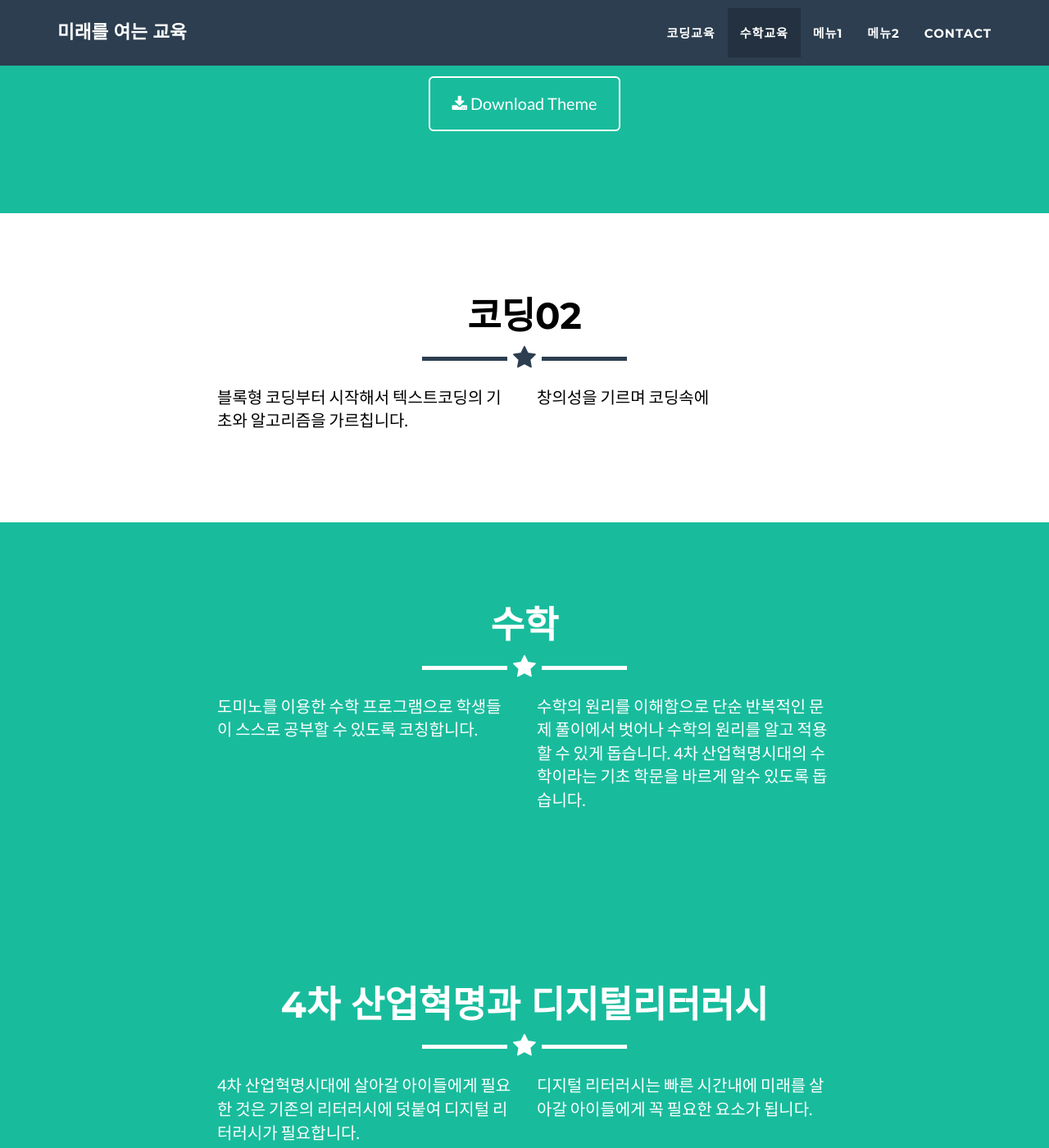
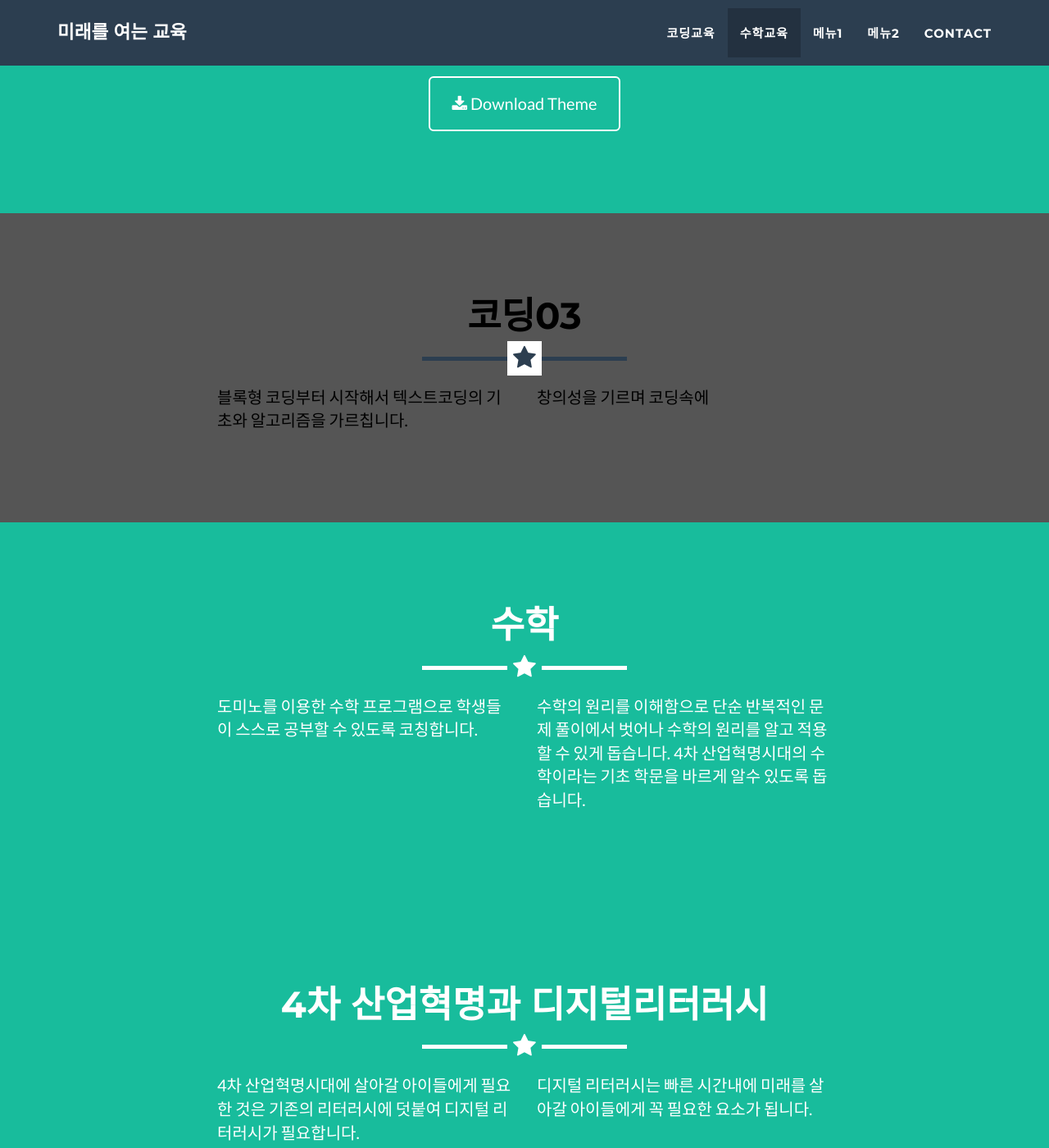
Before and after one commit to eventia/eventia.github.io, a Jekyll site: the page built from index.html, in a window 1280 px wide and 1400 px high, scrolled down 2688 px. Shown: the whole window at 82% size. Built offline with Jekyll 4.4.1, drawn with Linux system fonts in a browser that asks for light colours.

Commit message:
HomePage 2019-02-08-[19:05]

```diff
--- a/_includes/css/main.css
+++ b/_includes/css/main.css
@@ -462,5 +462,5 @@ footer .footer-below {
 
 section.menupage {
     color: #000;
-    background: #fff;
+    background: #555;
 }
--- a/_includes/menupage1.html
+++ b/_includes/menupage1.html
@@ -3,7 +3,7 @@
         <div class="container">
             <div class="row">
                 <div class="col-lg-12 text-center">
-                    <h2>코딩02</h2>
+                    <h2>코딩03</h2>
                     <hr class="star-primary">
                 </div>
             </div>
```
